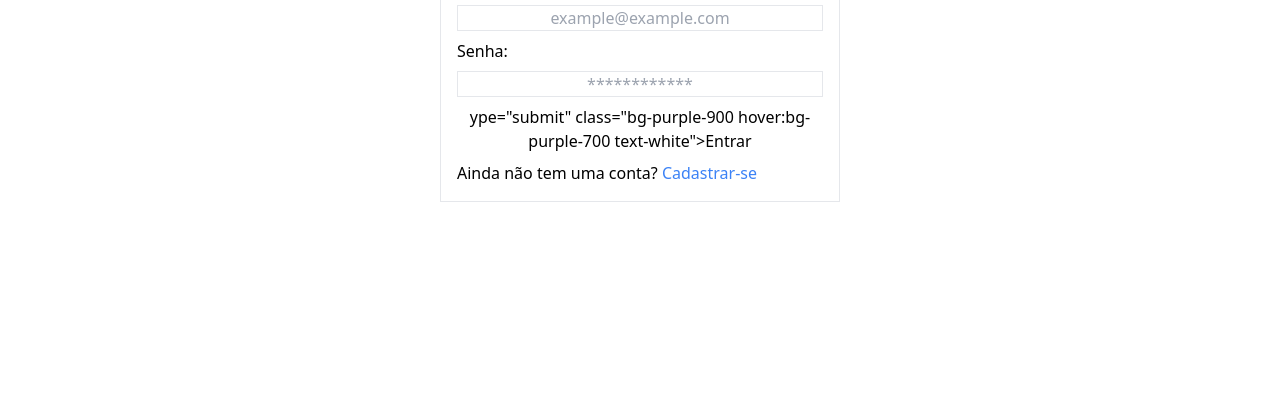
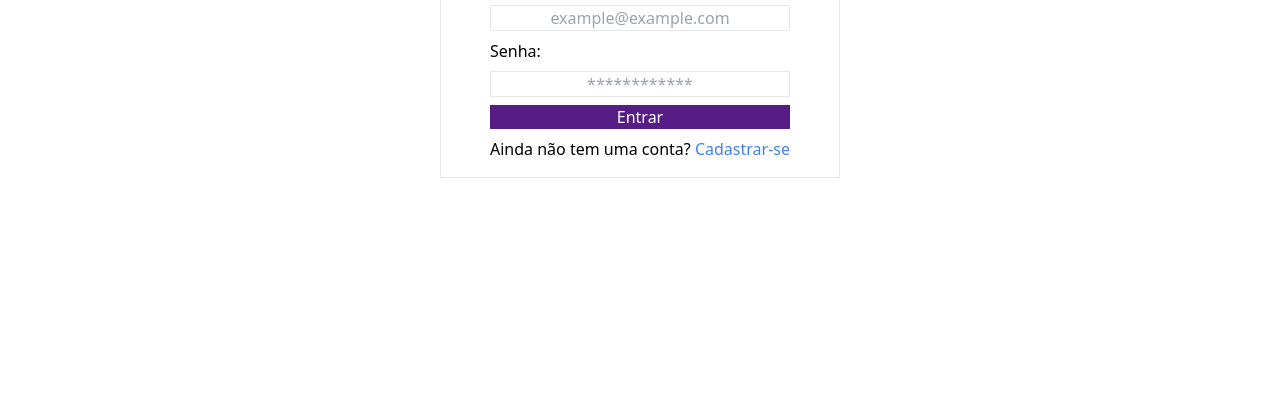
Before and after one commit to marcosolenka/olenkastore, a website: page src/app/pages/login/login.html in a window 1280 px wide. Shown: the part 250-657 px from the top of the page. Drawn offline with Linux system fonts and the light colour scheme.

```diff
--- a/src/app/pages/login/login.html
+++ b/src/app/pages/login/login.html
@@ -36,8 +36,8 @@
             class="border text-center"
             placeholder="************"
           />
-          <button t  </body>
-            </html>ype="submit" class="bg-purple-900 hover:bg-purple-700 text-white">Entrar</button>
+          <button type="submit" class="bg-purple-900 hover:bg-purple-700 text-white">Entrar</button>  </body>
+            </html>
         </form>
         <p class="pt-2">
           Ainda não tem uma conta? <a href="" class="text-blue-500">Cadastrar-se</a>
```
Also changed, not shown: package.json (+97 -1 lines), .eslintrc.js (added), 1 other file.
